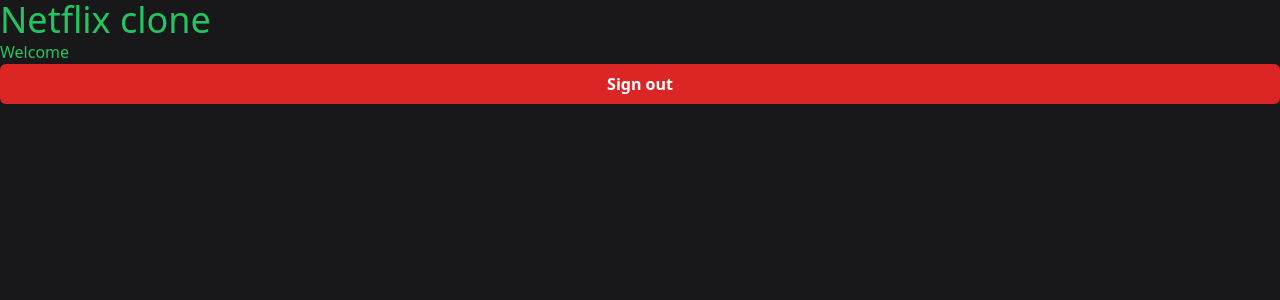
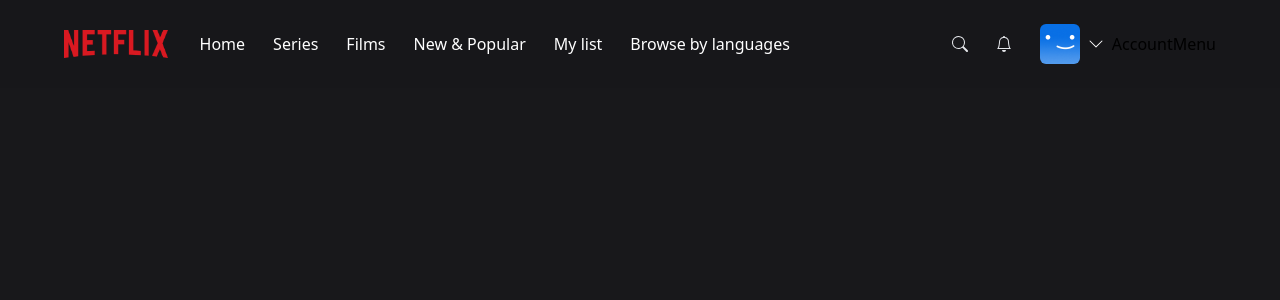
Before and after one commit to remarkablejames/movies, a Next.js app: page / in a window 1280 px wide. Shown: the top 300 px of the page. Built offline with nearby package versions, Linux system fonts and the light colour scheme; no server answers; the database is empty; sample sign-in values are in the browser's storage.

Commit message:
navbar improvementa

```diff
--- /dev/null
+++ b/components/AccountMenu.tsx
@@ -0,0 +1,7 @@
+import React from "react";
+
+const AccountMenu = () => {
+  return <div>AccountMenu</div>;
+};
+
+export default AccountMenu;
--- /dev/null
+++ b/components/MobileMenu.tsx
@@ -0,0 +1,29 @@
+import React from "react";
+interface MobileMenuProps {
+  visible?: boolean;
+}
+const MobileMenu: React.FC<MobileMenuProps> = ({ visible }) => {
+  if (!visible) return null;
+  return (
+    <div className="bg-black w-56 absolute top-8 left-0 py-5 flex-col border-2 border-gray-800 flex">
+      <div className="flex flex-col gap-4">
+        <div className="px-3 text-center text-white hover:underline">Home</div>
+        <div className="px-3 text-center text-white hover:underline">
+          Series
+        </div>
+        <div className="px-3 text-center text-white hover:underline">Films</div>
+        <div className="px-3 text-center text-white hover:underline">
+          New & Popular
+        </div>
+        <div className="px-3 text-center text-white hover:underline">
+          My List
+        </div>
+        <div className="px-3 text-center text-white hover:underline">
+          Browse by languages
+        </div>
+      </div>
+    </div>
+  );
+};
+
+export default MobileMenu;
--- /dev/null
+++ b/components/Navbar.tsx
@@ -0,0 +1,52 @@
+import React, { useCallback, useState } from "react";
+import NavbarItem from "./NavbarItem";
+import MobileMenu from "./MobileMenu";
+import AccountMenu from "./AccountMenu";
+import { BsChevronDown, BsSearch, BsBell } from "react-icons/bs";
+const Navbar = () => {
+  const [visible, setVisible] = useState(false);
+  const toggleMobileMenu = useCallback(() => {
+    setVisible((prev) => !prev);
+  }, []);
+
+  return (
+    <nav className="w-full fixed z-40">
+      <div className="px-4 md:px-16 py-6 flex flex-row items-center transition duration-500 bg-zinc-900 bg-opacity-90">
+        <img src="/images/logo.png" alt="logo" className="h-4 lg:h-7" />
+        <div className="flex-row ml-8 gap-7 hidden lg:flex">
+          <NavbarItem label="Home" />
+          <NavbarItem label="Series" />
+          <NavbarItem label="Films" />
+          <NavbarItem label="New & Popular" />
+          <NavbarItem label="My list" />
+          <NavbarItem label="Browse by languages" />
+        </div>
+        <div
+          className="lg:hidden flex flex-row items-center gap-2 ml-8 cursor-pointer"
+          onClick={toggleMobileMenu}
+        >
+          <p className="text-white text-sm">Browse</p>
+          <BsChevronDown className="text-white transition" />
+          <MobileMenu visible={visible} />
+        </div>
+        <div className="flex flex-row ml-auto gap-7 items-center">
+          <div className="text-gray-200 hover:text-gray-300 cursor-pointer transition">
+            <BsSearch />
+          </div>
+          <div className="text-gray-200 hover:text-gray-300 cursor-pointer transition">
+            <BsBell />
+          </div>
+          <div className="flex flex-row items-center gap-2 cursor-pointer relative">
+            <div className="w-6 h-6 lg:w-10 lg:h-10 rounded-md overflow-hidden">
+              <img src="/images/default-blue.png" alt="avatar" />
+            </div>
+            <BsChevronDown className="text-white transition" />
+            <AccountMenu />
+          </div>
+        </div>
+      </div>
+    </nav>
+  );
+};
+
+export default Navbar;
--- /dev/null
+++ b/components/NavbarItem.tsx
@@ -0,0 +1,13 @@
+import React from "react";
+interface NavbarItemProps {
+  label: string;
+}
+const NavbarItem: React.FC<NavbarItemProps> = ({ label }) => {
+  return (
+    <div className="text-white cursor-pointer hover:text-gray-300 transition">
+      {label}
+    </div>
+  );
+};
+
+export default NavbarItem;
--- a/pages/index.tsx
+++ b/pages/index.tsx
@@ -1,6 +1,7 @@
 import { NextPageContext } from "next";
-import { getSession, signOut } from "next-auth/react";
+import { getSession } from "next-auth/react";
 import useCurrentUser from "@/hooks/useCurrentUser";
+import Navbar from "@/components/Navbar";
 export async function getServerSideProps(context: NextPageContext) {
   const session = await getSession(context);
 
@@ -22,16 +23,7 @@
   const { data: user } = useCurrentUser();
   return (
     <>
-      <h1 className="text-4xl text-green-500">Netflix clone</h1>
-      <h2 className="text-md text-green-500">
-        Welcome <span className="text-white">{user?.name}</span>
-      </h2>
-      <button
-        onClick={() => signOut()}
-        className="bg-red-600 text-white h-10  rounded-md w-full hover:bg-red-700 transition font-bold"
-      >
-        Sign out
-      </button>
+      <Navbar />
     </>
   );
 }
--- a/pages/profiles.tsx
+++ b/pages/profiles.tsx
@@ -17,7 +17,7 @@
     props: {},
   };
 }
-const profiles = () => {
+const Profiles = () => {
   const router = useRouter();
   const { data: user } = useCurrentUser();
   return (
@@ -43,4 +43,4 @@
   );
 };
 
-export default profiles;
+export default Profiles;
```
